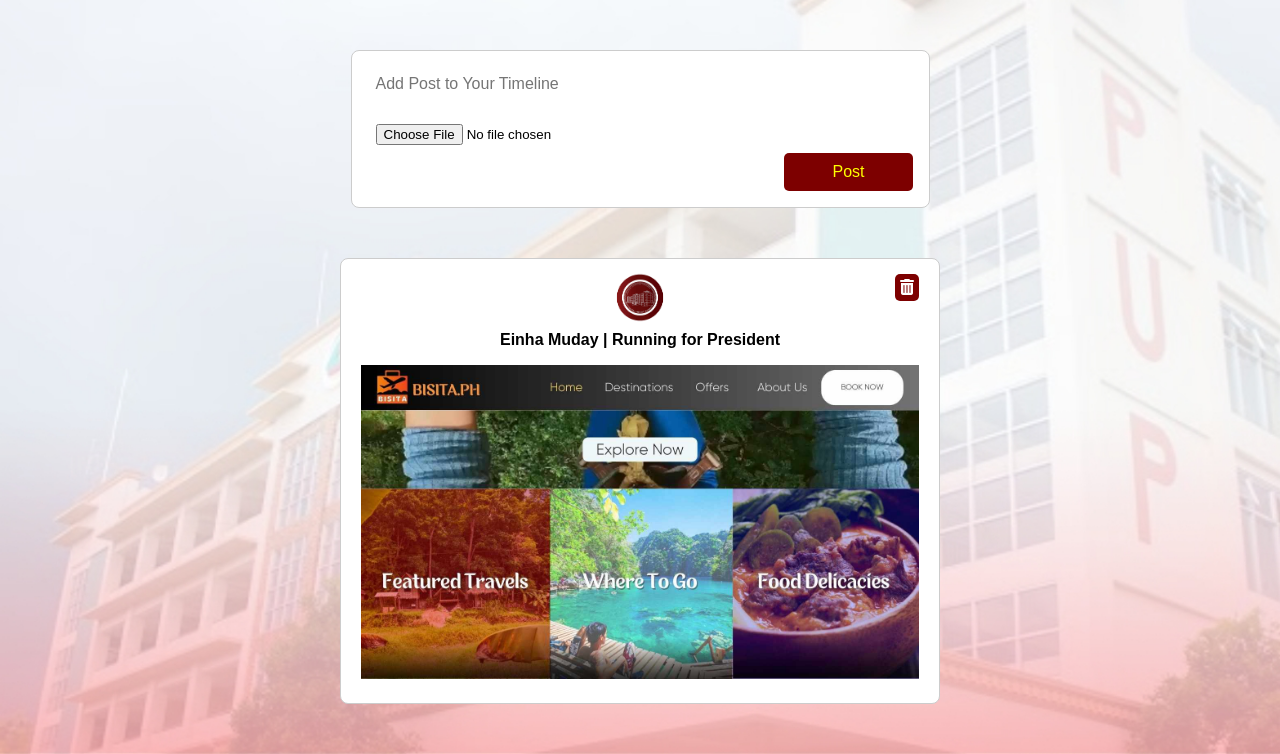
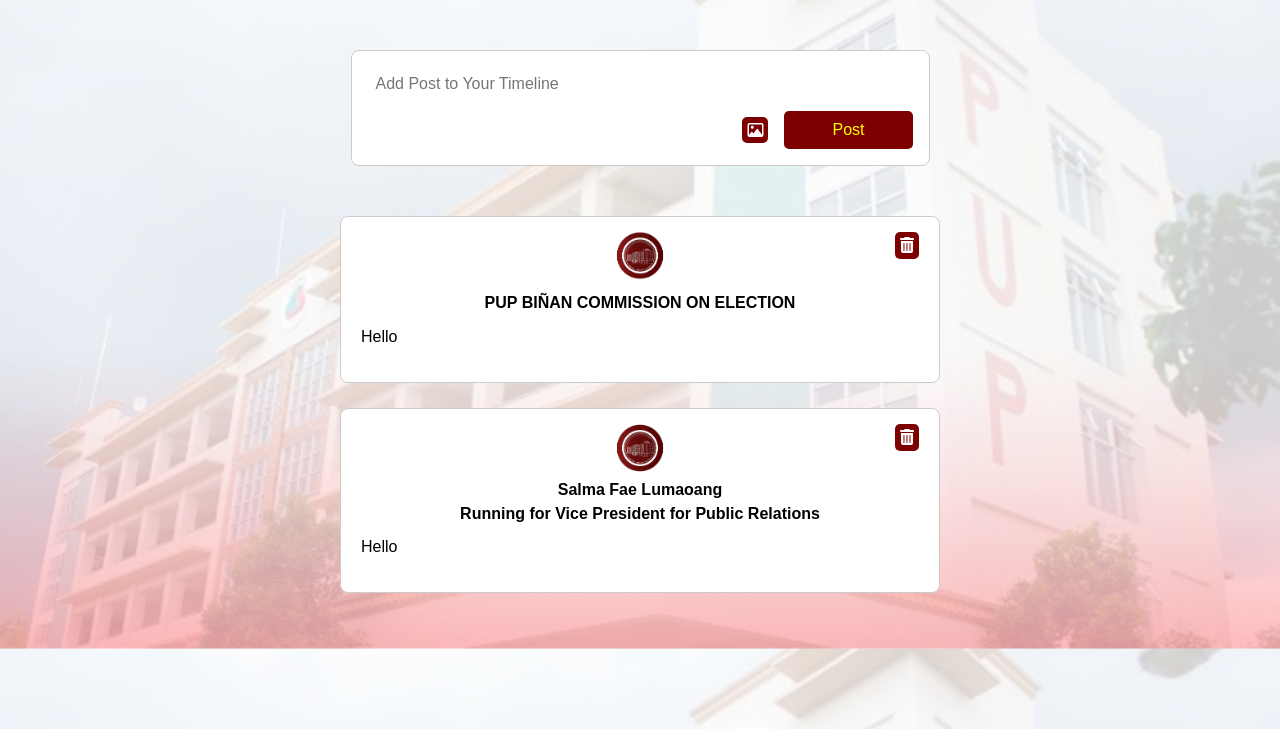
Before and after one commit to einhaalliahgmuday/OnlineVotingSystemUsingPython, a Flask app: page / in a window 1280 px wide. Shown: the part 71-825 px from the top of the page. After the commit the page ends 800 px from the top, so only its background shows below. Run offline with Flask 3, Linux system fonts and the light colour scheme; a user stored in the database is signed in; data comes from the database, SQL or seed files in the repository.

Commit message:
update timeline page

```diff
--- a/website/auth.py
+++ b/website/auth.py
@@ -27,7 +27,7 @@
             login_user(user)
             return redirect(url_for("views.home"))
         else:
-            return "Invalid credentials."
+            flash("Invalid credentials.", 'error')
 
     return render_template("AdminLoginForm.html")
 
@@ -42,8 +42,7 @@
             login_user(user)
             return redirect(url_for("views.home"))
         else:
-            return "Invalid credentials."
-        # flash('Incorrect password, try again.', category='error')
+            flash("Invalid credentials.", 'error')
 
     return render_template("StudentLoginForm.html")
 
--- a/website/models.py
+++ b/website/models.py
@@ -26,10 +26,12 @@
 
 class Post(db.Model):
     id = db.Column(db.Integer, primary_key=True)
+    text = db.Column(db.Text)
+    imageDir = db.Column(db.String(200))
+    imageSrc = db.Column(db.String(200))
     userId = db.Column(db.String(15), db.ForeignKey('user.userId'), nullable=False)
     userName = db.Column(db.String(200), nullable=False)
-    text = db.Column(db.Text)
-    image = db.Column(db.String(200))
+    userRole = db.Column(db.String(100), nullable=False)
 
 class Vote(db.Model):
     voter = db.Column(db.String(15), db.ForeignKey('user.userId'), primary_key=True, nullable=False)
--- a/website/static/scripts/index.js
+++ b/website/static/scripts/index.js
@@ -1,3 +1,15 @@
+// REDIRECTS USER
 function redirectTo(route) {
   window.location.href = route;
 }
+
+// CLOSE FLASH BUTTONS
+const flashCloseBtns = document.querySelectorAll(".flash-close-btn");
+
+for (let i = 0; i < flashCloseBtns.length; i++) {
+  const flashCloseBtn = flashCloseBtns[i];
+  const flashContainer = document.querySelector(".flash-container");
+  flashCloseBtn.addEventListener("click", function () {
+    flashContainer.style.display = "none";
+  });
+}
--- a/website/static/scripts/timeline.js
+++ b/website/static/scripts/timeline.js
@@ -1,13 +1,24 @@
+// AUTO-RESIZE TEXTAREA
+function autoResize(textarea) {
+  textarea.style.height = "auto";
+  textarea.style.height = textarea.scrollHeight + "px";
+}
+
+// DELETE POST
 function deletePost(postId) {
   fetch("/timeline/delete-post/postId=" + postId, {
     method: "DELETE",
   })
-    .then((response) => response.text())
-    .then((data) => {
-      alert(data);
+    .then((_res) => {
       window.location.reload();
     })
     .catch((error) => {
       console.error("Error:", error);
     });
 }
+
+// DISPLAY FILE NAME
+function displayFileName(input) {
+  const fileName = document.querySelector(".file-name");
+  fileName.textContent = input.files[0].name;
+}
--- a/website/static/styles/style.css
+++ b/website/static/styles/style.css
@@ -140,9 +140,13 @@
   margin: 20px;
 }
 
+.timeline:first-child {
+  margin-top: 50px;
+}
+
 .timeline {
   max-width: 600px;
-  margin: 50px auto;
+  margin: 25px auto 50px;
 }
 
 .timeline-item {
--- /dev/null
+++ b/website/static/styles/timeline.css
@@ -0,0 +1,104 @@
+textarea {
+  display: block;
+  width: 100%;
+  max-height: 12rem;
+  padding: 0.5rem 0.5rem 0;
+  border: none;
+  outline: none;
+  resize: none;
+  overflow-y: hidden;
+  font-family: inherit;
+  font-size: inherit;
+}
+
+form {
+  display: block;
+  width: 100%;
+}
+
+.post-btn {
+  display: block;
+  background-color: #7d0000;
+  color: yellow;
+  font-size: 16px;
+  padding: 10px 3rem;
+  border: none;
+  border-radius: 5px;
+  cursor: pointer;
+}
+
+.post-btn:hover {
+  background-color: 7D0000;
+  color: white;
+  border-radius: 5px;
+}
+
+.flash {
+  padding: 1rem 1.5rem;
+  display: flex;
+  justify-content: space-between;
+}
+
+.flash.flash-success {
+  background-color: rgba(200, 255, 200, 0.726);
+}
+
+.flash.flash-error {
+  background-color: rgba(255, 200, 186, 0.726);
+  color: rgb(156, 12, 12);
+}
+
+.flash-close-btn {
+  background-color: #7d0000;
+  border-radius: 5px;
+  background-color: transparent;
+  color: black;
+  padding: 0;
+  border: none;
+  cursor: pointer;
+  font-size: inherit;
+  font-family: inherit;
+  font-weight: bold;
+}
+
+.post-image {
+  width: 100%;
+  max-height: 150vh;
+  object-fit: contain;
+}
+
+input[type="file"] {
+  display: none;
+}
+
+.post-image-icon {
+  padding: 5px;
+  background-color: #7d0000;
+  color: white;
+  border-radius: 5px;
+  cursor: pointer;
+}
+
+.post-image-icon:hover {
+  color: yellow;
+}
+
+.file-name {
+  display: inline-block;
+  margin-right: 10px;
+  font-size: 14px;
+  max-width: 60%;
+  overflow: hidden;
+}
+
+.input-post-container {
+  display: flex;
+  gap: 1rem;
+  justify-content: end;
+  align-items: center;
+}
+
+.user-name {
+  font-weight: bold;
+  margin-top: 1.3rem;
+}
--- a/website/templates/Admin_Timeline.html
+++ b/website/templates/Admin_Timeline.html
@@ -9,76 +9,7 @@
     />
     <link rel="stylesheet" href="../static/styles/style.css" />
     <title>Timeline</title>
-    <style>
-      textarea {
-        display: block;
-        width: 100%;
-        max-height: 12rem;
-        padding: .5rem .5rem 0;
-        border: none;
-        outline: none;
-        resize: none;
-        overflow-y: hidden;
-        font-family: inherit;
-        font-size: inherit;
-      }
-
-      form {
-        display: block;
-        width: 100%;
-      }
-
-      .post-btn {
-        display: block;
-        background-color: #7d0000;
-        color: yellow;
-        font-size: 16px;
-        padding: 10px 3rem;
-        border: none;
-        border-radius: 5px;
-        cursor: pointer;
-        margin-left: auto;
-      }
-
-      .post-btn:hover {
-        background-color: 7D0000;
-        color: white;
-        border-radius: 5px;
-      }
-
-      .flash {
-        padding: 1rem 1.5rem;
-        display: flex;
-        justify-content: space-between;
-      }
-
-      .flash.flash-success {
-        background-color: rgba(200, 255, 200, 0.726);
-      }
-
-      .flash.flash-error {
-        background-color: rgba(255, 200, 186, 0.726);
-        color: rgb(156, 12, 12);
-      }
-
-      .flash-close-btn {
-        background-color: #7d0000;
-        border-radius: 5px;
-        background-color: transparent;
-        color: black;
-        padding: 0;
-        border: none;
-        cursor: pointer;
-        font-size: inherit;
-        font-family: inherit;
-        font-weight: bold;
-      }
-
-      .post-image {
-        width: 100%;
-        max-height: 150vh;
-      }
-    </style>
+    <link rel="stylesheet" href="../static/styles/timeline.css">
   </head>
 
   <body>
@@ -113,37 +44,48 @@
         {% endif %} {% endfor %} {% endif %} {% endwith%}
     </div>
 
+    {% if user.userType == "Admin" or isCandidate == True %}
     <div class="add-post-section">
       <form action="/" method="POST" enctype="multipart/form-data">
         <textarea name="text" id="" placeholder="Add Post to Your Timeline" oninput="autoResize(this)"></textarea>
-        <input type="file" name="post-image" id="">
-        <button class="post-btn" type="submit">Post</button>
+        <div class="input-post-container">
+          <div class="input-file-container">
+            <span class="file-name"></span>
+            <label for="post-image"><i class="post-image-icon fa-regular fa-image"></i></label>
+            <input type="file" name="post-image" id="post-image" onchange="displayFileName(this)">
+          </div>
+          <button class="post-btn" type="submit">Post</button>
+        </div>
       </form>
     </div>
-
-    <script>
-      function autoResize(textarea) {
-        textarea.style.height = "auto";
-        textarea.style.height = textarea.scrollHeight + "px";
-      }
-    </script>
+    {% endif %}
 
     {% for post in posts %}
     <div class="timeline">
       <div class="timeline-item">
         <div class="centered-icon">
           <img src="../static/images/CSC_LOGO.png" alt="User Icon" />
-          <p style="font-weight: bold;">{{post.userName}} | Running for President</p>
+          {% if post.userRole == "Admin" %}
+          <p class="user-name">PUP BIÑAN COMMISSION ON ELECTION</p>
+          {% else %}
+          <p style="margin-bottom: .5rem; line-height: 1; font-weight: bold;">{{post.userName}}</p>
+          <p style="margin-top: 0; line-height: 1; font-weight: bold;">Running for {{post.userRole}}</p>
+          {% endif %}
         </div>
         <p class="timeline-text" style="white-space: pre-wrap;">{{ post.text | trim }}</p>
-        <img class="post-image" src="{{post.image}}" alt="">
+        {% if post.imageSrc %}
+        <img class="post-image" src="{{post.imageSrc}}" alt="">
+        {% endif %}
         <div class="options-icon">
           <div class="options-icon">
+            {% if user.userType == "Admin" or post.userId == user.userId %}
             <span class="option"><i class="fas fa-trash-alt" onclick="deletePost({{post.id}})"></i></span>
+            {% endif %}
           </div>
         </div>
       </div>
     {% endfor %}
+
     <script src="../static/scripts/index.js"></script>
     <script src="../static/scripts/timeline.js"></script>
   </body>
--- a/website/views.py
+++ b/website/views.py
@@ -12,50 +12,115 @@
 def home():
     if request.method == 'POST':
         text = request.form.get('text')
-        userName = current_user.firstName + " " + current_user.lastName
-        image = None
+        file = request.files['post-image']
+        isFile = bool(file.filename.strip())
+        isContinue = True
 
-        if 'post-image' in request.files:
-            print("YES")
-            file = request.files['post-image']
-            if file and allowed_file(file.filename):
+        imageDir = None
+        imageSrc = None
+        imageId = 0
+        if db.session.query(models.Post.query.exists()).scalar():
+            imageId = db.session.query(db.func.max(models.Post.id)).scalar() + 1
+
+        if isFile:
+            if not allowed_file(file.filename):
+                flash("File is not an image file.", 'error')
+                redirect(url_for('views.home'))
+                isContinue = False
+            else:
                 fileName = secure_filename(file.filename)
-                image = f'../static/images/posts/{fileName}'
-                file.save(f'website/static/images/posts/{fileName}')
+                imageSrc = f'../static/images/posts/{imageId}_{fileName}'
+                imageDir = f'website/static/images/posts/{imageId}_{fileName}'
+                file.save(imageDir)
+        else:
+            if len(text) < 1:
+                isContinue == False
+                flash("Post is empty.", 'error')
+                return redirect(url_for('views.home'))
 
-        post = models.Post(text=text, userName=userName, userId=current_user.userId, image=image)
+        if isContinue:
+            userId = current_user.userId
+            userName = current_user.firstName + " " + current_user.lastName
+            userRole = getUserPostRole(current_user)
 
-        db.session.add(post)
+            post = models.Post(text=text, imageDir=imageDir, imageSrc=imageSrc, userName=userName, userId=userId, userRole=userRole)
+            db.session.add(post)
 
-        try:
-            db.session.commit()
-            return redirect(url_for('views.home'))
-        except Exception as e:
-            db.session.rollback()
-            print(f"Error during data insertion: {e}")
+            try:
+                db.session.commit()
+                return redirect(url_for('views.home'))
+            except Exception as e:
+                db.session.rollback()
+                print(f"Error during data insertion: {e}")
 
-    posts = models.Post.query.all()
+    posts = getSortedPostsByUserRole()
 
     if current_user.userType == "Admin":
-        return render_template("Admin_Timeline.html", posts=posts)
+        return render_template("Admin_Timeline.html", posts=posts, user=current_user, isCandidate = isCandidate())
     elif current_user.userType == "Student" and isCandidate() == True:
-        return render_template("Candidate_Timeline.html", posts=posts)
+        return render_template("Candidate_Timeline.html", posts=posts, user=current_user, isCandidate = isCandidate())
     elif current_user.userType == "Student" and isCandidate() == False:
-        return render_template("Voter_Timeline.html", posts=posts)
+        return render_template("Voter_Timeline.html", posts=posts, user=current_user, isCandidate = isCandidate())
 
 def allowed_file(filename):
     return '.' in filename and filename.rsplit('.', 1)[1].lower() in {'png', 'jpg', 'jpeg'}
+
+def getUserPostRole(user):
+    if user.userType == "Admin":
+        return "Admin"
+    else:
+        candidate = models.Candidate.query.filter(models.Candidate.studentId == user.userId).first()
+        if candidate.position == "president":
+            return "President"
+        elif candidate.position == "executive_vp":
+            return "Executive Vice President"
+        elif candidate.position == "executive_board_sec":
+            return "Executive Board Secretary"
+        elif candidate.position == "vp_finance":
+            return "Vice President for Finance"
+        elif candidate.position == "vp_academic_affairs":
+            return "Vice President for Academic Affairs"
+        elif candidate.position == "vp_internal_affairs":
+            return "Vice President for Internal Affairs"
+        elif candidate.position == "vp_external_affairs":
+            return "Vice President for External Affairs"
+        elif candidate.position == "vp_public_relations":
+            return "Vice President for Public Relations"
+        elif candidate.position == "vp_research_dev":
+            return "Vice President for Research and Development"
+        elif candidate.position == "first_yr_rep":
+            return "First Year Representative"
+        elif candidate.position == "second_yr_rep":
+            return "Second Year Representative"
+        elif candidate.position == "third_yr_rep":
+            return "Third Year Representative"
+        elif candidate.position == "fourth_yr_rep":
+            return "Fourth Year Representative"
+
+def getSortedPostsByUserRole():
+    order = ["Admin", "President", "Executive Vice President", "Executive Board Secretary", "Vice President for Finance",
+             "Vice President for Academic Affairs", "Vice President for Internal Affairs", "Vice President for External Affairs",
+             "Vice President for Public Relations", "Vice President for Research and Development", "First Year Representative",
+             "Second Year Representative", "Third Year Representative", "Fourth Year Representative"]
+
+    posts = models.Post.query.all()
+    sortedPosts = sorted(posts, key=lambda x: order.index(x.userRole))
+
+    return sortedPosts
 
 @views.route('/timeline/delete-post/postId=<int:postId>', methods=['DELETE'])
 def deletePost(postId):
     post = models.Post.query.get(postId)
 
     if post:
+        if post.imageDir:
+            os.remove(post.imageDir)
+
         db.session.delete(post)
         db.session.commit()
         return "Post successfully deleted."
     else:
-        return "An error occured. Please try again later.", 404
+        return "An error occured. Please try again later."
 
 @views.route('/settings')
 @login_required
@@ -90,35 +155,6 @@
 @login_required
 def liveResults():
     return render_template("LiveResult.html", voteResults=getVoteResults(), user=current_user)
-
-# @views.route('/timeline', methods=['GET', 'POST'])
-# @login_required
-# def timeline():
-#     if request.method == 'POST':
-#         text = request.form.get('text')
-#         userName = current_user.firstName + " " + current_user.lastName
-#         post = models.Post(text=text, userName=userName, userId=current_user.userId)
-
-#         db.session.add(post)
-
-#         try:
-#             db.session.commit()
-#         except Exception as e:
-#             db.session.rollback()
-#             print(f"Error during data insertion: {e}")
-
-#     posts = models.Post.query.all()
-
-#     if current_user.userType == "Admin":
-#         return render_template("Admin_Timeline.html", posts=posts)
-#     elif current_user.userType == "Student" and isCandidate() == True:
-#         return render_template("Candidate_Timeline.html", posts=posts)
-#     elif current_user.userType == "Student" and isCandidate() == False:
-#         return render_template("Voter_Timeline.html", posts=posts)
-
-# @views.route('/add-post', methods=['GET', 'POST'])
-# @login_required
-# def addPost():
 
 
 def isCandidate():
```
Also changed, not shown: website/templates/Candidate_Timeline.html (+55 -39 lines), website/templates/Voter_Timeline.html (+58 -30 lines), instance/database.db, website/static/images/posts/418013477_1064920671486231_7412675075280457390_n.jpg (deleted).
